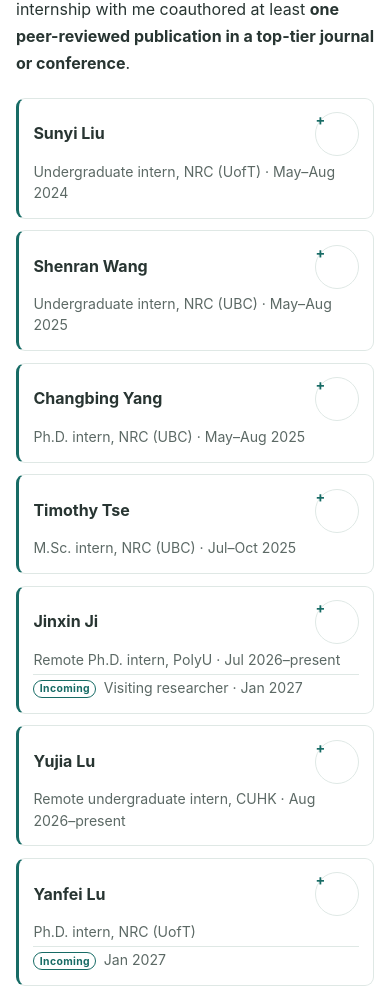
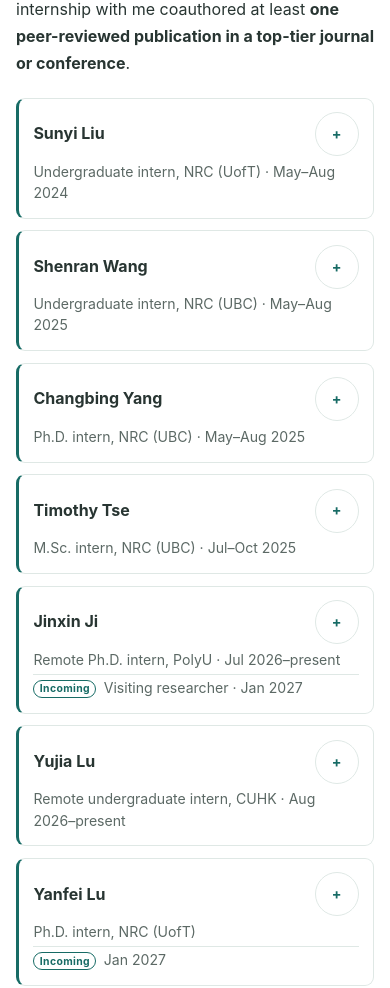
Before and after one commit to MENGZHEGENG/MENGZHEGENG.github.io, a Jekyll site: the page built from _pages/about.md, in a window 390 px wide and 1400 px high, scrolled down 3753 px. Shown: the part 143-1131 px from the top of the window. Built offline with Jekyll 4.4.1, drawn with Linux system fonts in a browser that asks for light colours.

Commit message:
Polish compact mobile card controls

```diff
--- a/_sass/_custom.scss
+++ b/_sass/_custom.scss
@@ -909,6 +909,7 @@ html[data-theme="dark"] .timeline-row {
     grid-row: 1;
     align-self: center;
     display: grid;
+    place-items: center;
     width: 2.75rem;
     height: 2.75rem;
     margin: 0;
@@ -950,7 +951,7 @@ html[data-theme="dark"] .timeline-row {
   }
 
   .supervision-details p.supervision-detail {
-    grid-template-columns: clamp(4.7em, 22vw, 5.6em) minmax(0, 1fr);
+    grid-template-columns: clamp(5em, 24vw, 5.8em) minmax(0, 1fr);
     column-gap: 0.62em;
     align-items: start;
     padding: 0;
@@ -977,8 +978,13 @@ html[data-theme="dark"] .timeline-row {
   }
 
   .supervision-details p.supervision-detail {
-    grid-template-columns: clamp(4.45em, 21vw, 4.9em) minmax(0, 1fr);
+    grid-template-columns: 5em minmax(0, 1fr);
     column-gap: 0.48em;
+  }
+
+  .supervision-label {
+    font-size: 0.64em;
+    letter-spacing: 0.025em;
   }
 }
 
```
